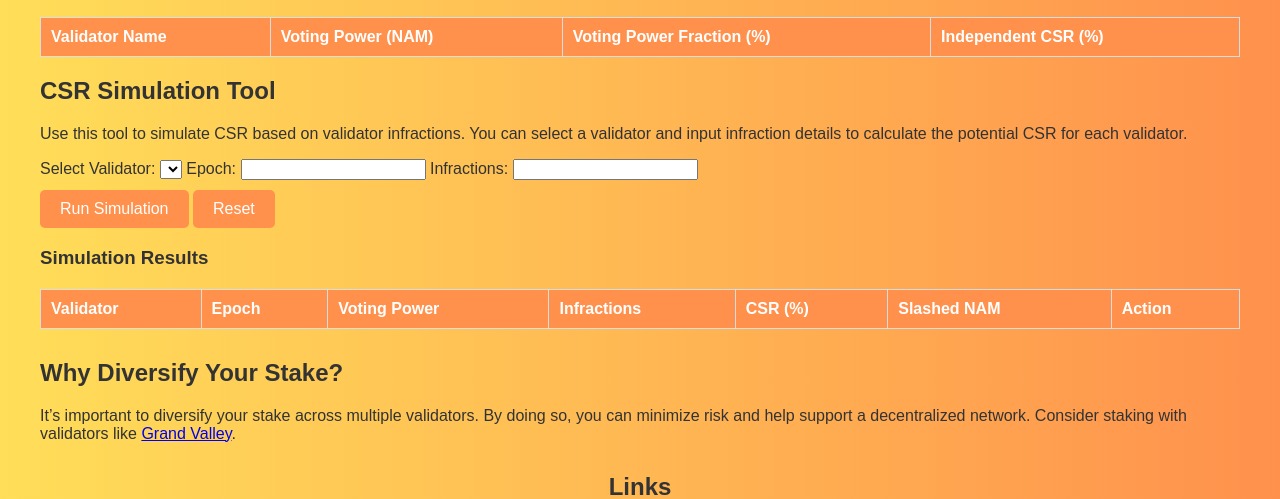
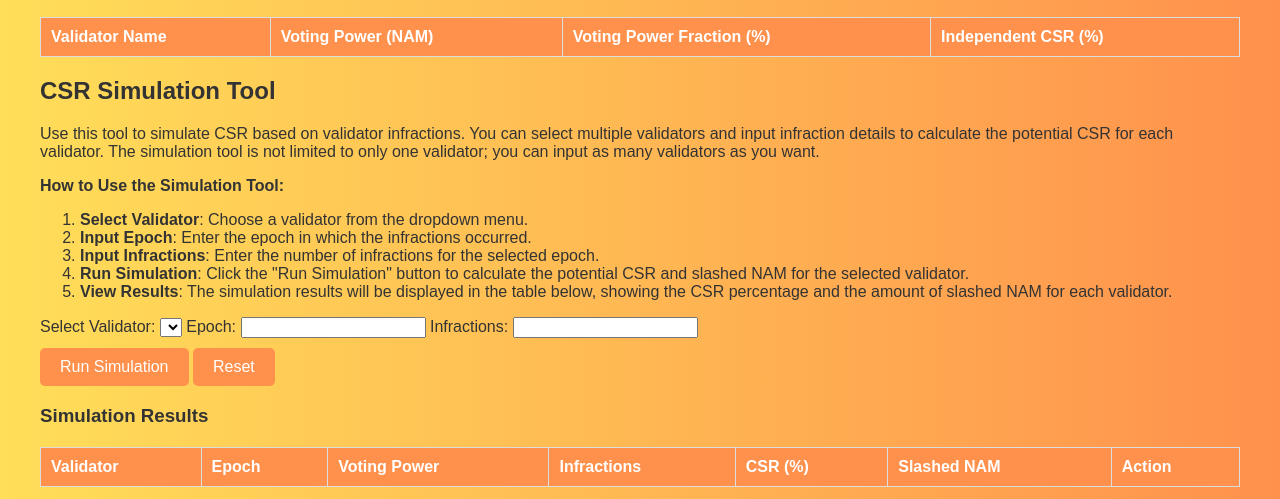
Before and after one commit to hubofvalley/Namada-Cubic-Slashing-Rate-Simulation-Tool, a website: page index.html in a window 1280 px wide. Shown: the part 894-1393 px from the top of the page. Drawn offline with Linux system fonts and the light colour scheme; no server answers.

Commit message:
add more infos

```diff
--- a/index.html
+++ b/index.html
@@ -176,7 +176,16 @@
 
         <section id="simulationTool">
             <h2>CSR Simulation Tool</h2>
-            <p>Use this tool to simulate CSR based on validator infractions. You can select a validator and input infraction details to calculate the potential CSR for each validator.</p>
+            <p>Use this tool to simulate CSR based on validator infractions. You can select multiple validators and input infraction details to calculate the potential CSR for each validator. The simulation tool is not limited to only one validator; you can input as many validators as you want.</p>
+            <p><strong> How to Use the Simulation Tool:</strong>
+                <ol>
+                    <li><strong>Select Validator</strong>: Choose a validator from the dropdown menu.</li>
+                    <li><strong>Input Epoch</strong>: Enter the epoch in which the infractions occurred.</li>
+                    <li><strong>Input Infractions</strong>: Enter the number of infractions for the selected epoch.</li>
+                    <li><strong>Run Simulation</strong>: Click the "Run Simulation" button to calculate the potential CSR and slashed NAM for the selected validator.</li>
+                    <li><strong>View Results</strong>: The simulation results will be displayed in the table below, showing the CSR percentage and the amount of slashed NAM for each validator.</li>
+                </ol>
+            </p>
             <form>
                 <!-- Input form for simulation (validator selection, infraction input, etc.) -->
                 <label for="validatorSelect">Select Validator:</label>
```
Also changed, not shown: README.md.
